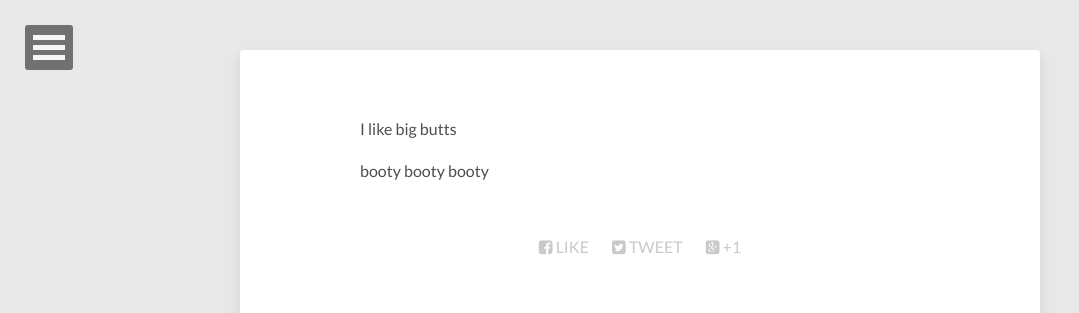
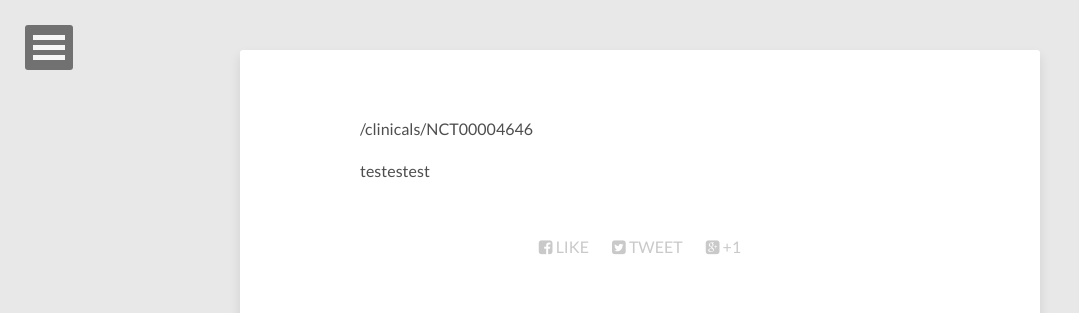
Before and after one commit to caskethopper/caskethopper.github.io, a Jekyll site: the page built from testcoll/index.html, in a window 1280 px wide. Shown: the top 313 px of the page, without its empty margins (0-1079 px from the left). Built offline with Jekyll 4.4.1, drawn with Linux system fonts in a browser that asks for light colours; nearby versions of some CDN libraries.

Commit message:
sdlfkjlkj

```diff
--- a/testcoll/index.html
+++ b/testcoll/index.html
@@ -4,10 +4,8 @@ title: ""
 ---
 <ul>
   {% for thing in site.clinicals %}
-    <p> I like big butts </p>
-    <p> booty booty booty </p>
-    <p> {{ thing.textblock }}</p>
-
+    <p> {{ thing.id }}</p>
+    <p>  testestest </p>
 
   {% endfor %}
 </ul>
```
